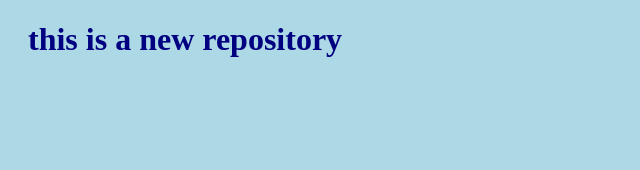
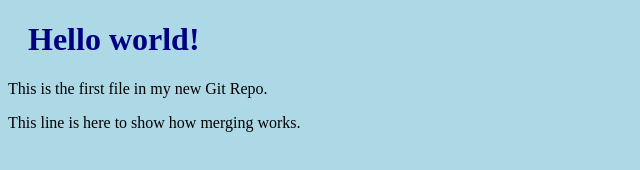
Before and after one commit to nilanjan-sikdar/clone-github-account, a plain HTML site: page index.html in a window 1280 px wide. Shown: the whole page, without its empty margins (0-640 px from the left). Drawn offline with Linux system fonts and the light colour scheme.

Commit message:
updated index.html with emergency fix

```diff
--- a/index.html
+++ b/index.html
@@ -1,12 +1,14 @@
 <!DOCTYPE html>
-<html lang="en">
+<html>
 <head>
-    <meta charset="UTF-8">
-    <meta name="viewport" content="width=device-width, initial-scale=1.0">
-    <title>Document</title>
-    <link rel="stylesheet" href="bluestyle.css">
+<title>Hello World!</title>
+<link rel="stylesheet" href="bluestyle.css">
 </head>
 <body>
-    <h1>this is a new repository</h1>
+
+<h1>Hello world!</h1>
+<p>This is the first file in my new Git Repo.</p>
+<p>This line is here to show how merging works.</p>
+
 </body>
 </html>
```
